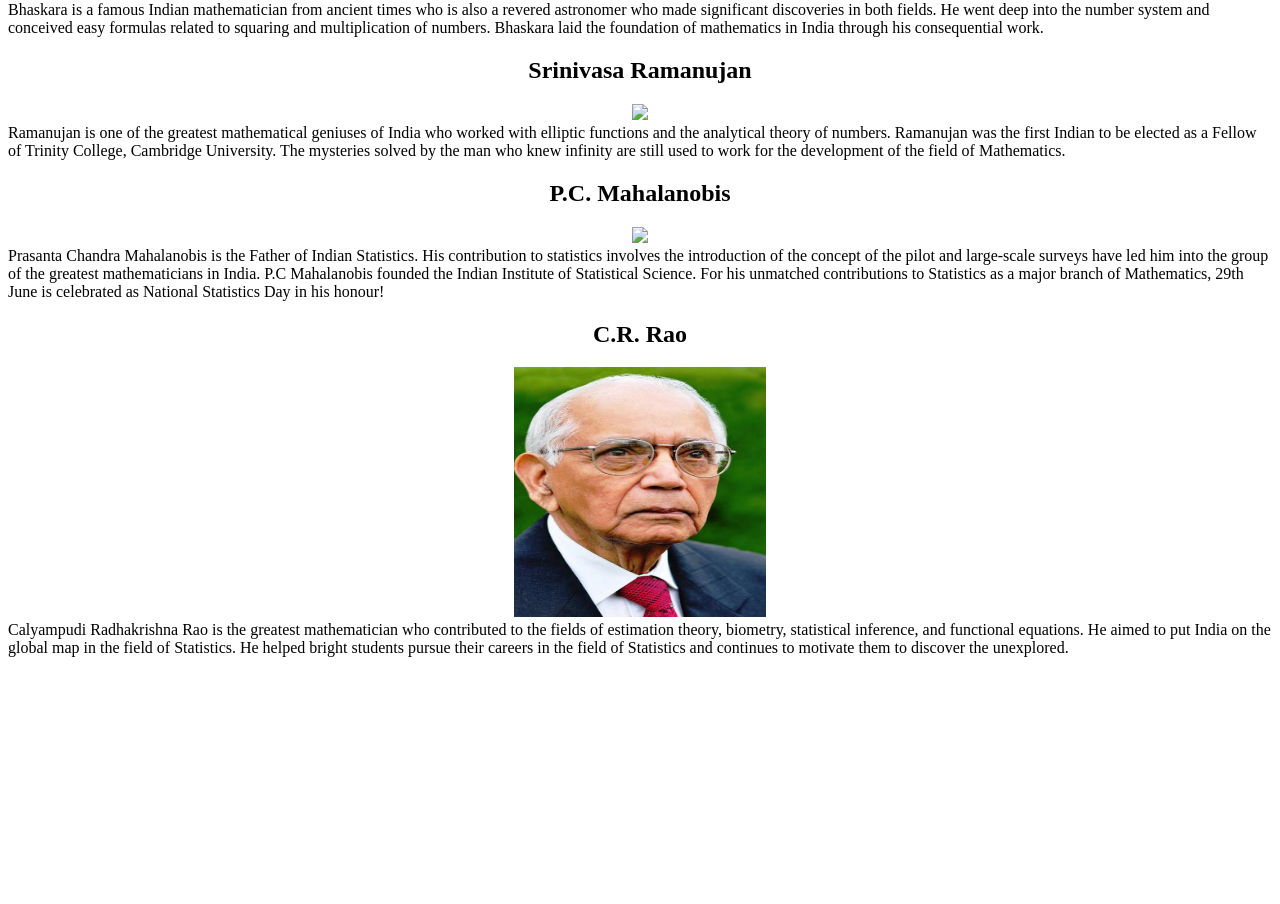
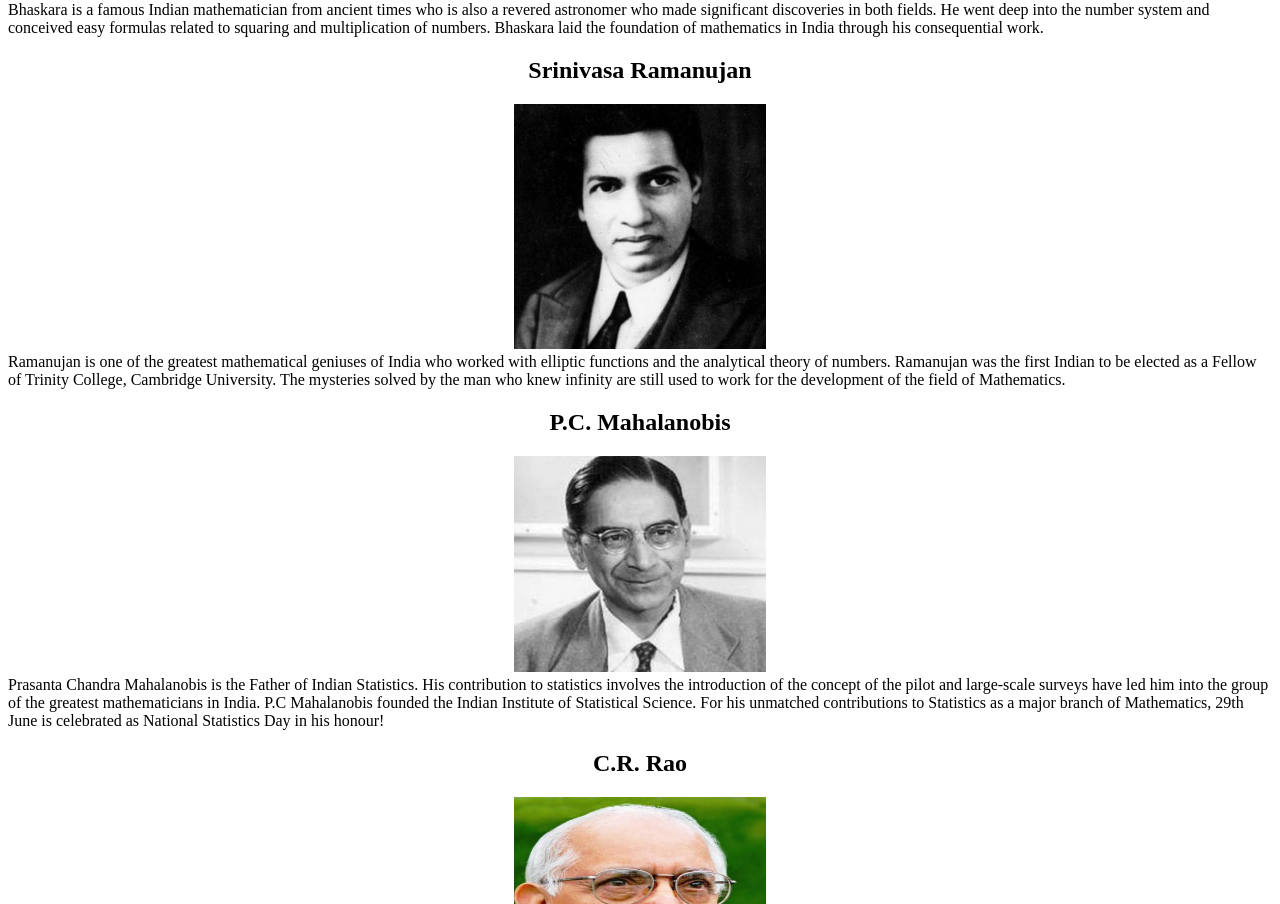
Before and after one commit to nsmathslibrary/lib, a plain HTML site: page Gallery.html in a window 1280 px wide. Shown: the part 1179-2083 px from the top of the page. Before the commit the page ends 1844 px from the top, so only its background shows below. Drawn offline with Linux system fonts and the light colour scheme.

Commit message:
Update Gallery.html

```diff
--- a/Gallery.html
+++ b/Gallery.html
@@ -64,11 +64,11 @@ Brahmagupta is world-renowned for his ingenious contribution to the fields of ge
 Bhaskara is a famous Indian mathematician from ancient times who is also a revered astronomer who made significant discoveries in both fields. He went deep into the number system and conceived easy formulas related to squaring and multiplication of numbers. Bhaskara laid the foundation of mathematics in India through his consequential work.
 
 <center><h2>Srinivasa Ramanujan</h2>
-<img src="Imgs/Ramanujan.jpeg" width="20%"> <br></center>
+<img src="Imgs/Ramanujan.jpg" width="20%"> <br></center>
 Ramanujan is one of the greatest mathematical geniuses of India who worked with elliptic functions and the analytical theory of numbers. Ramanujan was the first Indian to be elected as a Fellow of Trinity College, Cambridge University. The mysteries solved by the man who knew infinity are still used to work for the development of the field of Mathematics.
 
 <center><h2>P.C. Mahalanobis</h2>
-<img src="Imgs/PC.jpeg" width="20%"></center>
+<img src="Imgs/PC.jpg" width="20%"></center>
 Prasanta Chandra Mahalanobis is the Father of Indian Statistics. His contribution to statistics involves the introduction of the concept of the pilot and large-scale surveys have led him into the group of the greatest mathematicians in India. P.C Mahalanobis founded the Indian Institute of Statistical Science. For his unmatched contributions to Statistics as a major branch of Mathematics, 29th June is celebrated as National Statistics Day in his honour!
 
 <center><h2>C.R. Rao</h2>
```
